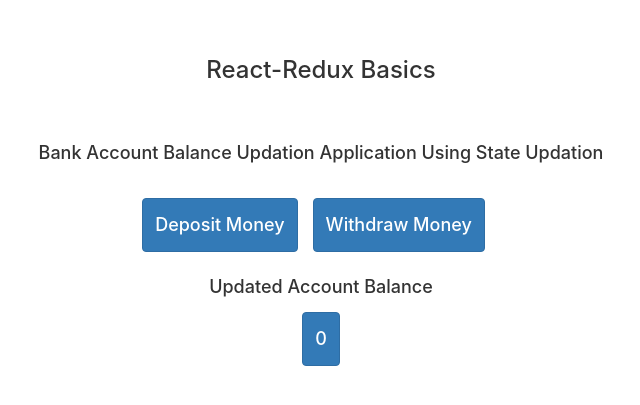
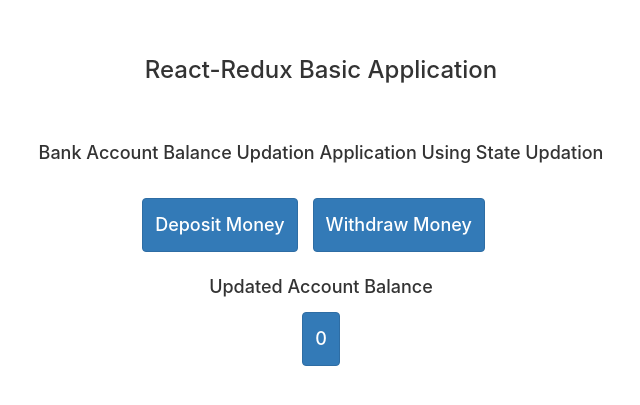
Before and after one commit to rohitroy-github/react-redux-basics, a React (Create React App) app: page / in a window 1280 px wide. Shown: the part 163-568 px from the top of the page, without its empty margins (319-959 px from the left). Built offline with nearby package versions, Linux system fonts and the light colour scheme.

Commit message:
Update ...

```diff
--- a/src/components/Shop.jsx
+++ b/src/components/Shop.jsx
@@ -26,7 +26,7 @@
   return (
     <div className='main-container container'>
       <div className='heading'>
-        <h3>React-Redux Basics</h3>
+        <h3>React-Redux Basic Application</h3>
         <h4 className='small-heading'>Bank Account Balance Updation Application Using State Updation</h4>
       </div>
       <div className='update-container'>
```
